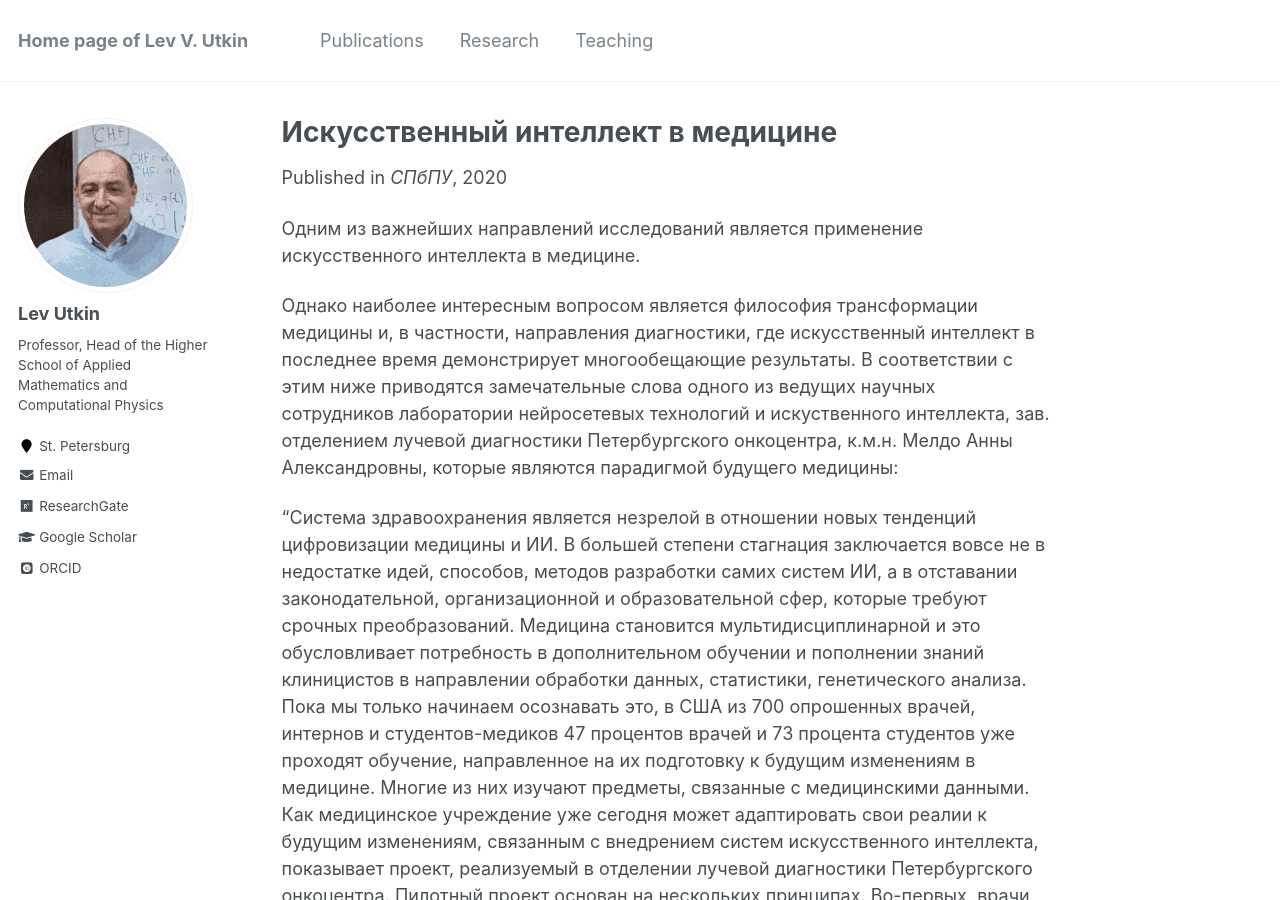
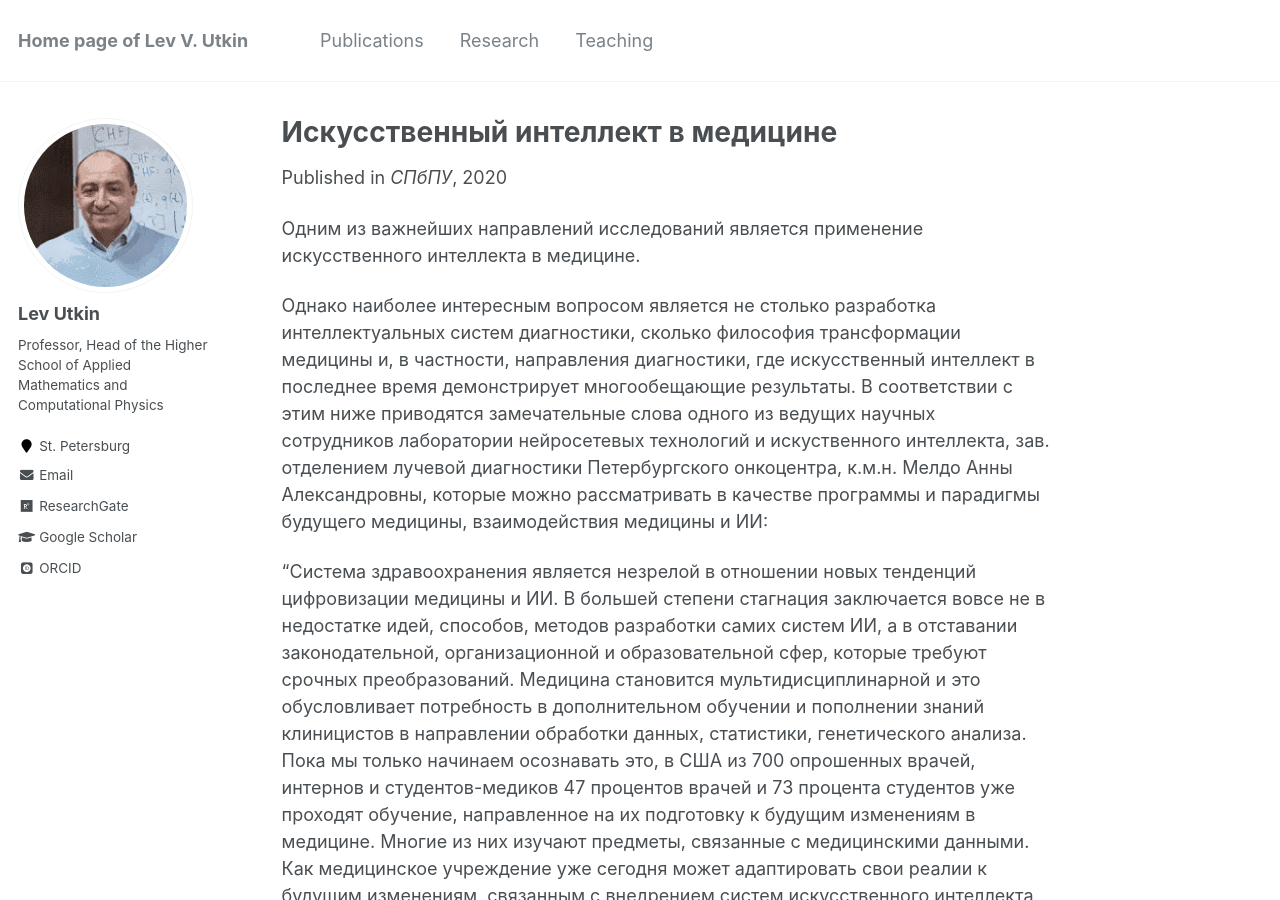
Before and after one commit to levutkin/levutkin.github.io, a Jekyll site: the page built from _research/AI_in_medicine.md, in a window 1280 px wide and 900 px high. Built offline with Jekyll 4.4.1, drawn with Linux system fonts in a browser that asks for light colours; some web fonts are replaced.

Commit message:
Update AI_in_medicine.md

```diff
--- a/_research/AI_in_medicine.md
+++ b/_research/AI_in_medicine.md
@@ -10,7 +10,7 @@ location: ""
 
 Одним из важнейших направлений исследований является применение искусственного интеллекта в медицине.
 
-Однако наиболее интересным вопросом является философия трансформации медицины и, в частности, направления диагностики, где искусственный интеллект в последнее время демонстрирует многообещающие результаты. В соответствии с этим ниже приводятся замечательные слова одного из ведущих научных сотрудников лаборатории нейросетевых технологий и искуственного интеллекта, зав. отделением лучевой диагностики Петербургского онкоцентра, к.м.н. Мелдо Анны Александровны, которые являются парадигмой будущего медицины:
+Однако наиболее интересным вопросом является не столько разработка интеллектуальных систем диагностики, сколько  философия трансформации медицины и, в частности, направления диагностики, где искусственный интеллект в последнее время демонстрирует многообещающие результаты. В соответствии с этим ниже приводятся замечательные слова одного из ведущих научных сотрудников лаборатории нейросетевых технологий и искуственного интеллекта, зав. отделением лучевой диагностики Петербургского онкоцентра, к.м.н. Мелдо Анны Александровны, которые можно рассматривать в качестве программы и парадигмы будущего медицины, взаимодействия медицины и ИИ:
 
 "Система здравоохранения является незрелой в отношении новых тенденций цифровизации медицины и ИИ. В большей степени стагнация заключается вовсе не в недостатке идей, способов, методов разработки самих систем ИИ, а в отставании законодательной, организационной и образовательной сфер, которые требуют срочных преобразований. Медицина становится мультидисциплинарной и это обусловливает потребность в дополнительном обучении и пополнении знаний клиницистов в направлении обработки данных, статистики, генетического анализа.
 Пока мы только начинаем осознавать это, в США из 700 опрошенных врачей, интернов и студентов-медиков 47 процентов врачей и 73 процента студентов уже проходят обучение, направленное на их подготовку к будущим изменениям в медицине. Многие из них изучают предметы, связанные с медицинскими данными.
```
